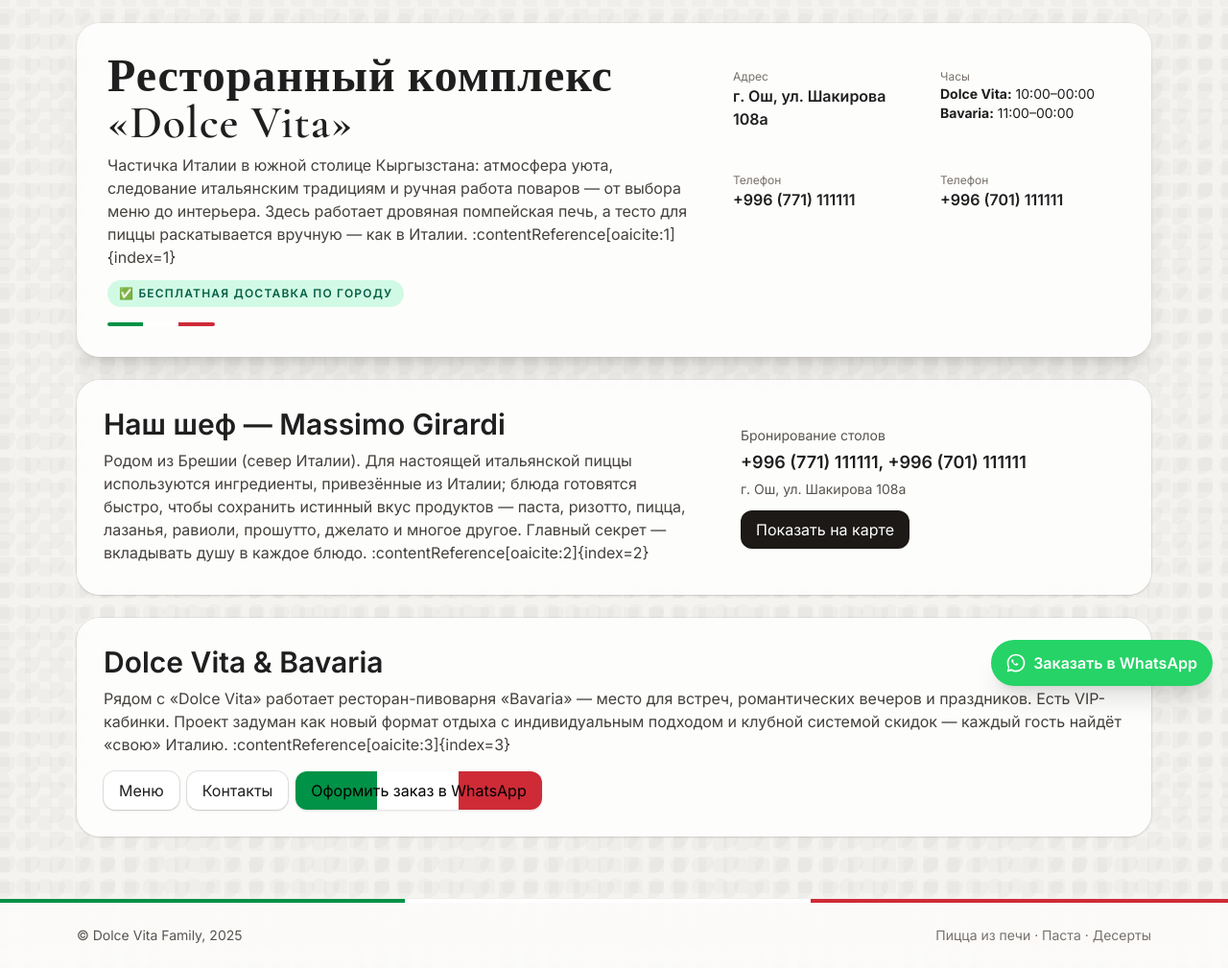
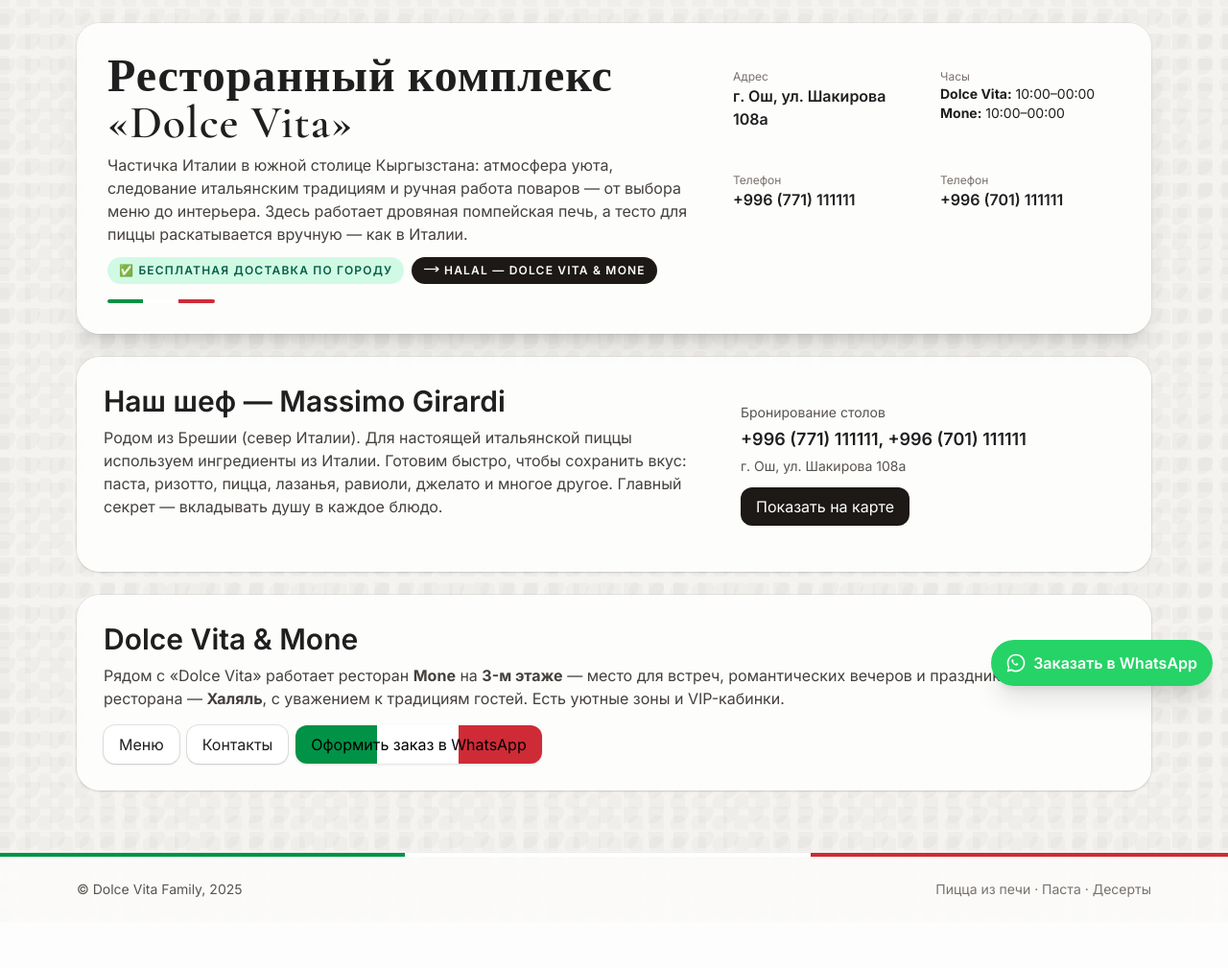
Before and after one commit to Amantur1develooper/dolcevita, a Django app: page /about/ in a window 1280 px wide. Shown: the part 69-1078 px from the top of the page at 96% size. After the commit the page ends 1004 px from the top, so only its background shows below. Run offline with Django 5.2, Linux system fonts and the light colour scheme; some libraries are stand-ins or nearby versions.

Commit message:
first commit4

```diff
--- a/templates/core/about.html
+++ b/templates/core/about.html
@@ -13,15 +13,22 @@
         <p class="mt-2 text-stone-700">
           Частичка Италии в южной столице Кыргызстана: атмосфера уюта, следование итальянским традициям и
           ручная работа поваров — от выбора меню до интерьера. Здесь работает дровяная помпейская печь, а
-          тесто для пиццы раскатывается вручную — как в Италии. :contentReference[oaicite:1]{index=1}
+          тесто для пиццы раскатывается вручную — как в Италии.
         </p>
-        <div class="mt-3 inline-flex items-center gap-2 text-xs uppercase tracking-widest text-stone-600">
+
+        <!-- Бейджи -->
+        <div class="mt-3 flex flex-wrap items-center gap-2 text-xs uppercase tracking-widest text-stone-600">
           <span class="inline-flex items-center gap-2 px-3 py-1.5 rounded-full bg-emerald-100 text-emerald-800 font-semibold">
             ✅ Бесплатная доставка по городу
           </span>
+          <span class="inline-flex items-center gap-2 px-3 py-1.5 rounded-full bg-stone-900 text-white font-semibold">
+            𐃘 Halal — Dolce&nbsp;Vita & Mone
+          </span>
         </div>
+
         <div class="flag-x h-1 w-28 mt-4 rounded-full"></div>
       </div>
+
       <div class="md:w-[420px] grid grid-cols-2 gap-3">
         <div class="card rounded-2xl p-4">
           <div class="text-xs text-stone-500">Адрес</div>
@@ -30,7 +37,7 @@
         <div class="card rounded-2xl p-4">
           <div class="text-xs text-stone-500">Часы</div>
           <div class="text-sm"><b>Dolce Vita:</b> 10:00–00:00</div>
-          <div class="text-sm"><b>Bavaria:</b> 11:00–00:00</div>
+          <div class="text-sm"><b>Mone:</b> 10:00–00:00</div>
         </div>
         <a href="tel:+996771111111" class="card rounded-2xl p-4 hover:shadow-lg transition">
           <div class="text-xs text-stone-500">Телефон</div>
@@ -52,10 +59,9 @@
       <div>
         <h2 class="text-2xl md:text-3xl font-semibold">Наш шеф — Massimo Girardi</h2>
         <p class="mt-2 text-stone-700">
-          Родом из Брешии (север Италии). Для настоящей итальянской пиццы используются ингредиенты,
-          привезённые из Италии; блюда готовятся быстро, чтобы сохранить истинный вкус продуктов —
-          паста, ризотто, пицца, лазанья, равиоли, прошутто, джелато и многое другое. Главный секрет —
-          вкладывать душу в каждое блюдо. :contentReference[oaicite:2]{index=2}
+          Родом из Брешии (север Италии). Для настоящей итальянской пиццы используем ингредиенты из Италии.
+          Готовим быстро, чтобы сохранить вкус: паста, ризотто, пицца, лазанья, равиоли, джелато и многое другое.
+          Главный секрет — вкладывать душу в каждое блюдо.
         </p>
       </div>
       <div class="card rounded-3xl p-5">
@@ -72,12 +78,12 @@
 <!-- БЛОК О КОМПЛЕКСЕ -->
 <section class="max-w-6xl mx-auto mt-6">
   <div class="rounded-3xl bg-white/85 backdrop-blur ring-1 ring-black/5 shadow p-5 md:p-7">
-    <h2 class="text-2xl md:text-3xl font-semibold">Dolce Vita & Bavaria</h2>
+    <h2 class="text-2xl md:text-3xl font-semibold">Dolce Vita & Mone</h2>
     <p class="mt-2 text-stone-700">
-      Рядом с «Dolce Vita» работает ресторан-пивоварня «Bavaria» — место для встреч, романтических вечеров
-      и праздников. Есть VIP-кабинки. Проект задуман как новый формат отдыха с индивидуальным подходом и
-      клубной системой скидок — каждый гость найдёт «свою» Италию. :contentReference[oaicite:3]{index=3}
+      Рядом с «Dolce Vita» работает ресторан <b>Mone</b> на <b>3-м этаже</b> — место для встреч, романтических вечеров
+      и праздников. Оба ресторана — <b>Халяль</b>, с уважением к традициям гостей. Есть уютные зоны и VIP-кабинки.
     </p>
+
     <div class="mt-4 flex flex-wrap gap-2">
       <a href="{% url 'core:home' %}" class="px-4 py-2 rounded-xl bg-white ring-1 ring-black/10 shadow">Меню</a>
       <a href="{% url 'core:contacts' %}" class="px-4 py-2 rounded-xl bg-white ring-1 ring-black/10 shadow">Контакты</a>
```
Also changed, not shown: templates/core/contacts.html (+4 -6 lines).
